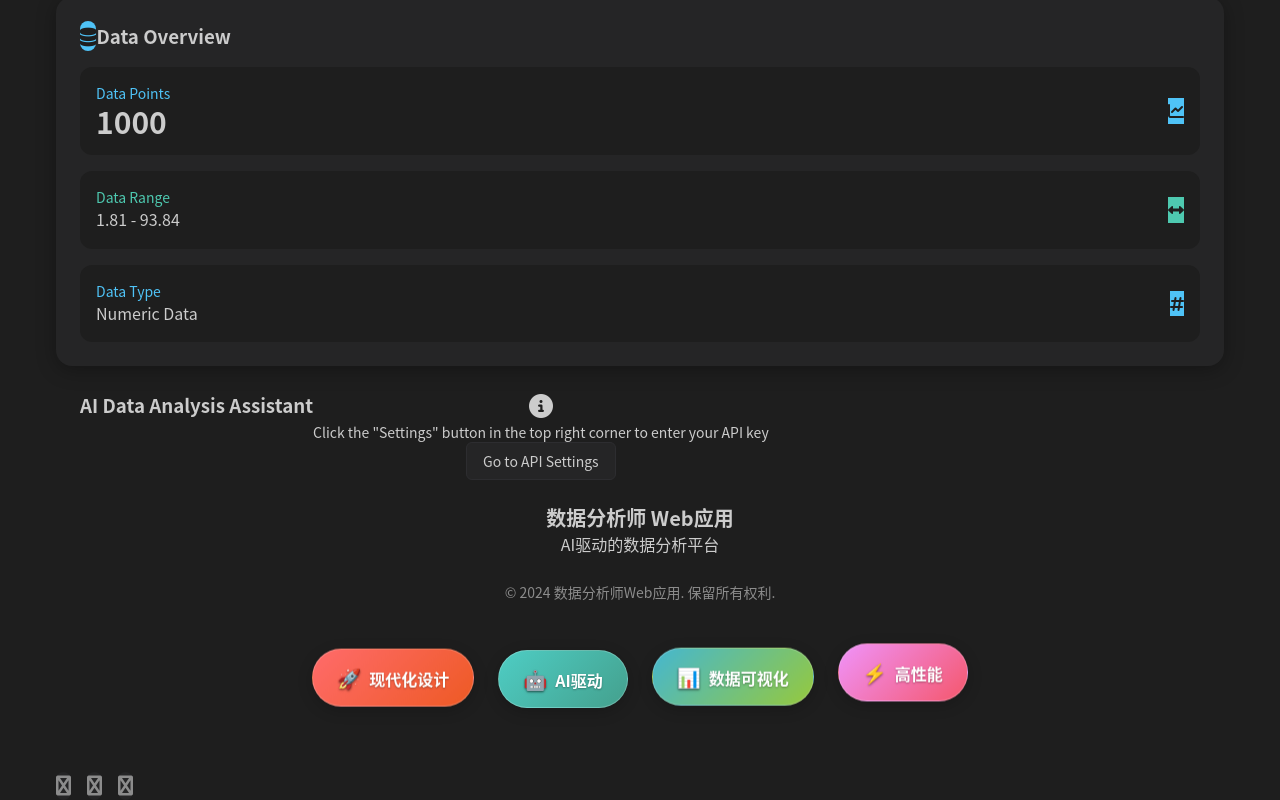
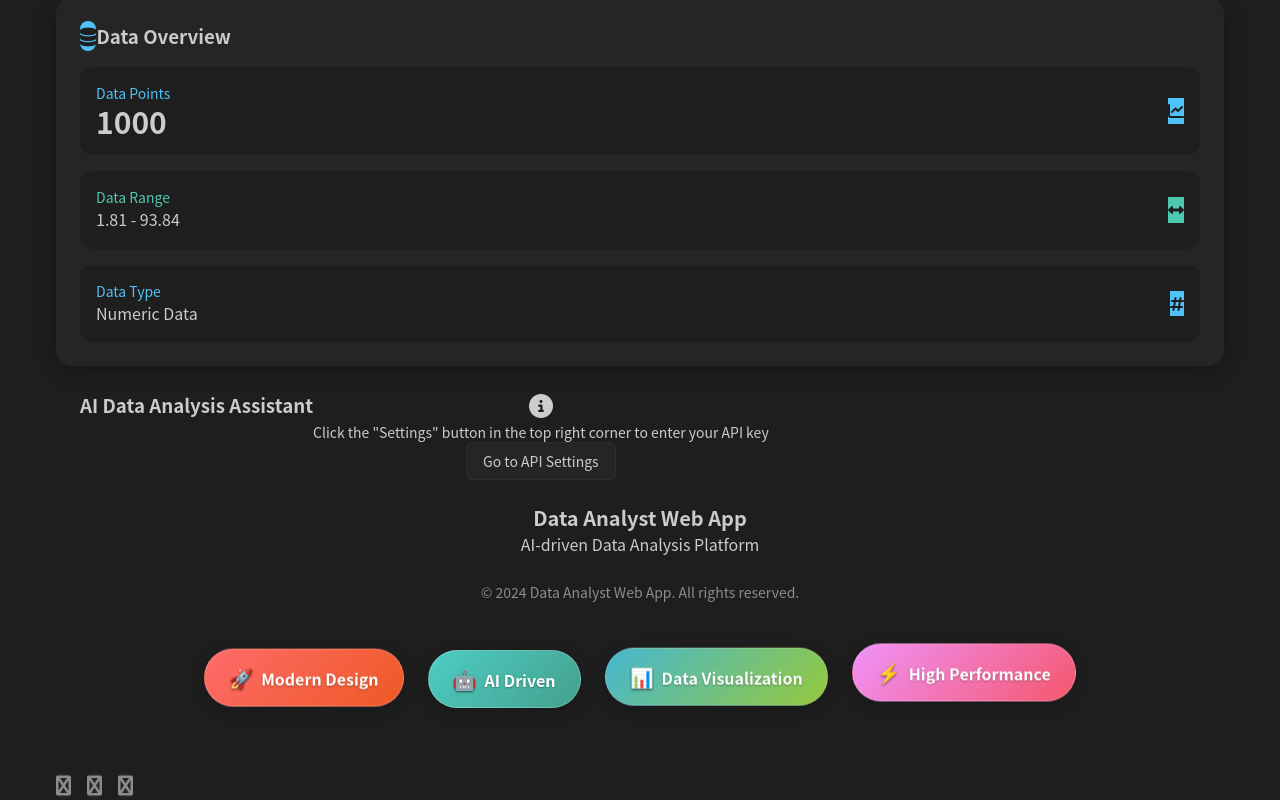
Before and after one commit to A1motoro/Analyzer_for_AIE1901, a React (Vite) app in the folder analyzer-app/: page / in a window 1280 px wide. Shown: the part 3652-4452 px from the top of the page. Built offline with nearby package versions, Linux system fonts and the light colour scheme.

Commit message:
i18n应用

```diff
--- a/analyzer-app/src/App.tsx
+++ b/analyzer-app/src/App.tsx
@@ -446,17 +446,17 @@ const App: React.FC = () => {
             {/* 副标题区域 */}
             <div className="mb-6">
               <h3 className="text-xl font-semibold mb-3" style={{ color: 'var(--monokai-fg)' }}>
-                数据分析师 Web应用
+                {t('appInfo.footerTitle')}
               </h3>
               <p className="text-lg mb-4" style={{ color: 'var(--monokai-cyan)' }}>
-                AI驱动的数据分析平台
+                {t('appInfo.footerSubtitle')}
               </p>
             </div>
 
             {/* 版权信息 */}
             <div className="mb-4">
               <p className="text-sm" style={{ color: 'var(--monokai-gray)' }}>
-                © 2024 数据分析师Web应用. 保留所有权利.
+                {t('app.footer')}
               </p>
             </div>
 
@@ -464,19 +464,19 @@ const App: React.FC = () => {
             <div className="feature-tags">
               <span className="feature-tag">
                 <span className="feature-tag-icon">🚀</span>
-                现代化设计
+                {t('appInfo.modernDesignText')}
               </span>
               <span className="feature-tag">
                 <span className="feature-tag-icon">🤖</span>
-                AI驱动
+                {t('appInfo.aiDrivenText')}
               </span>
               <span className="feature-tag">
                 <span className="feature-tag-icon">📊</span>
-                数据可视化
+                {t('appInfo.dataVisualizationText')}
               </span>
               <span className="feature-tag">
                 <span className="feature-tag-icon">⚡</span>
-                高性能
+                {t('appInfo.highPerformanceText')}
               </span>
             </div>
           </div>
--- a/analyzer-app/src/i18n/locales/en.json
+++ b/analyzer-app/src/i18n/locales/en.json
@@ -502,7 +502,13 @@
     "modernDesign": "🚀 Modern Design",
     "aiDriven": "🤖 AI Driven",
     "dataVisualization": "📊 Data Visualization",
-    "highPerformance": "⚡ High Performance"
+    "highPerformance": "⚡ High Performance",
+    "footerTitle": "Data Analyst Web App",
+    "footerSubtitle": "AI-driven Data Analysis Platform",
+    "modernDesignText": "Modern Design",
+    "aiDrivenText": "AI Driven",
+    "dataVisualizationText": "Data Visualization",
+    "highPerformanceText": "High Performance"
   },
   "advanced": {
     "title": "Advanced Statistical Features and Distribution Analysis",
--- a/analyzer-app/src/i18n/locales/zh.json
+++ b/analyzer-app/src/i18n/locales/zh.json
@@ -507,7 +507,13 @@
     "modernDesign": "🚀 现代化设计",
     "aiDriven": "🤖 AI驱动",
     "dataVisualization": "📊 数据可视化",
-    "highPerformance": "⚡ 高性能"
+    "highPerformance": "⚡ 高性能",
+    "footerTitle": "数据分析师 Web应用",
+    "footerSubtitle": "AI驱动的数据分析平台",
+    "modernDesignText": "现代化设计",
+    "aiDrivenText": "AI驱动",
+    "dataVisualizationText": "数据可视化",
+    "highPerformanceText": "高性能"
   },
   "advanced": {
     "title": "高级统计特性与分布分析",
```
